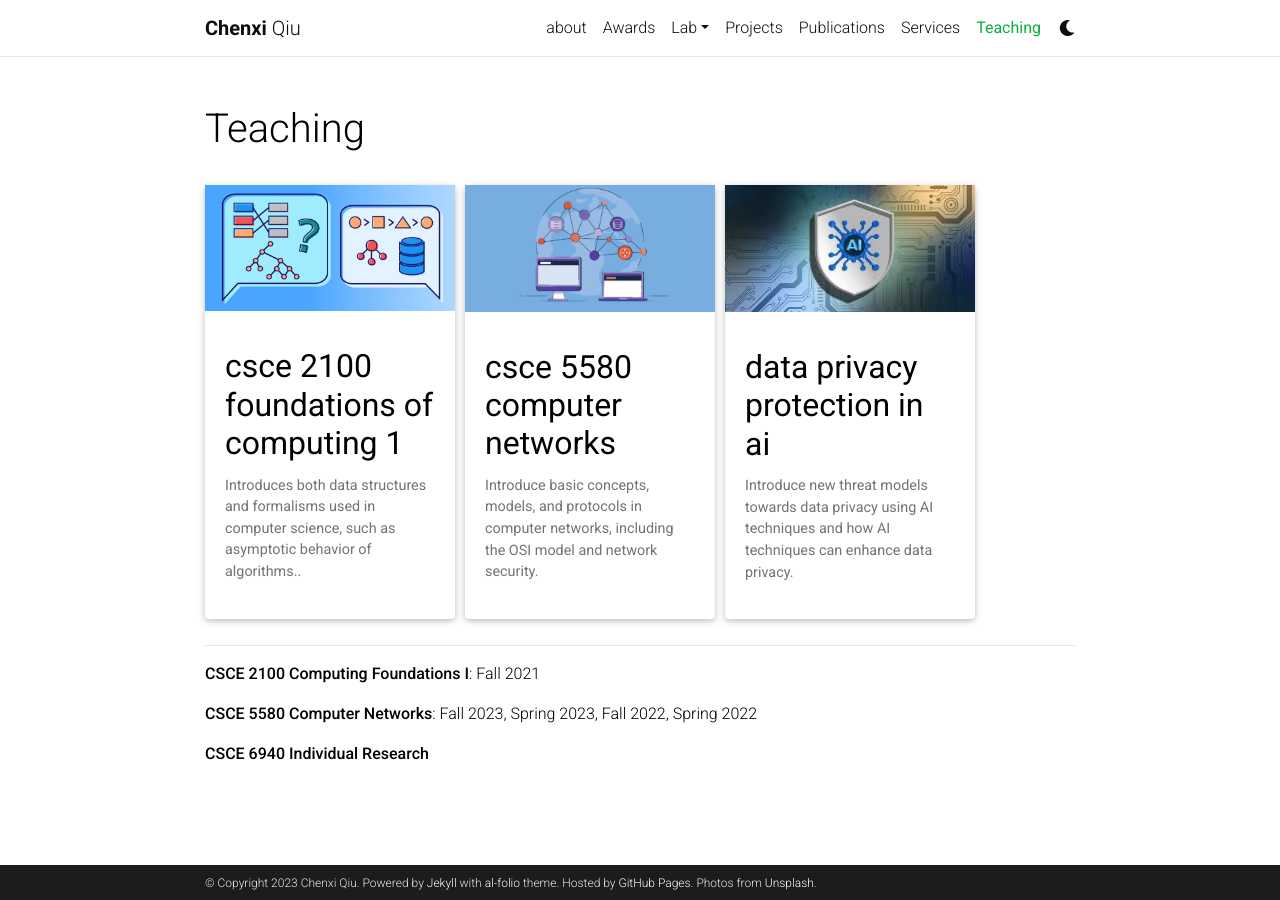
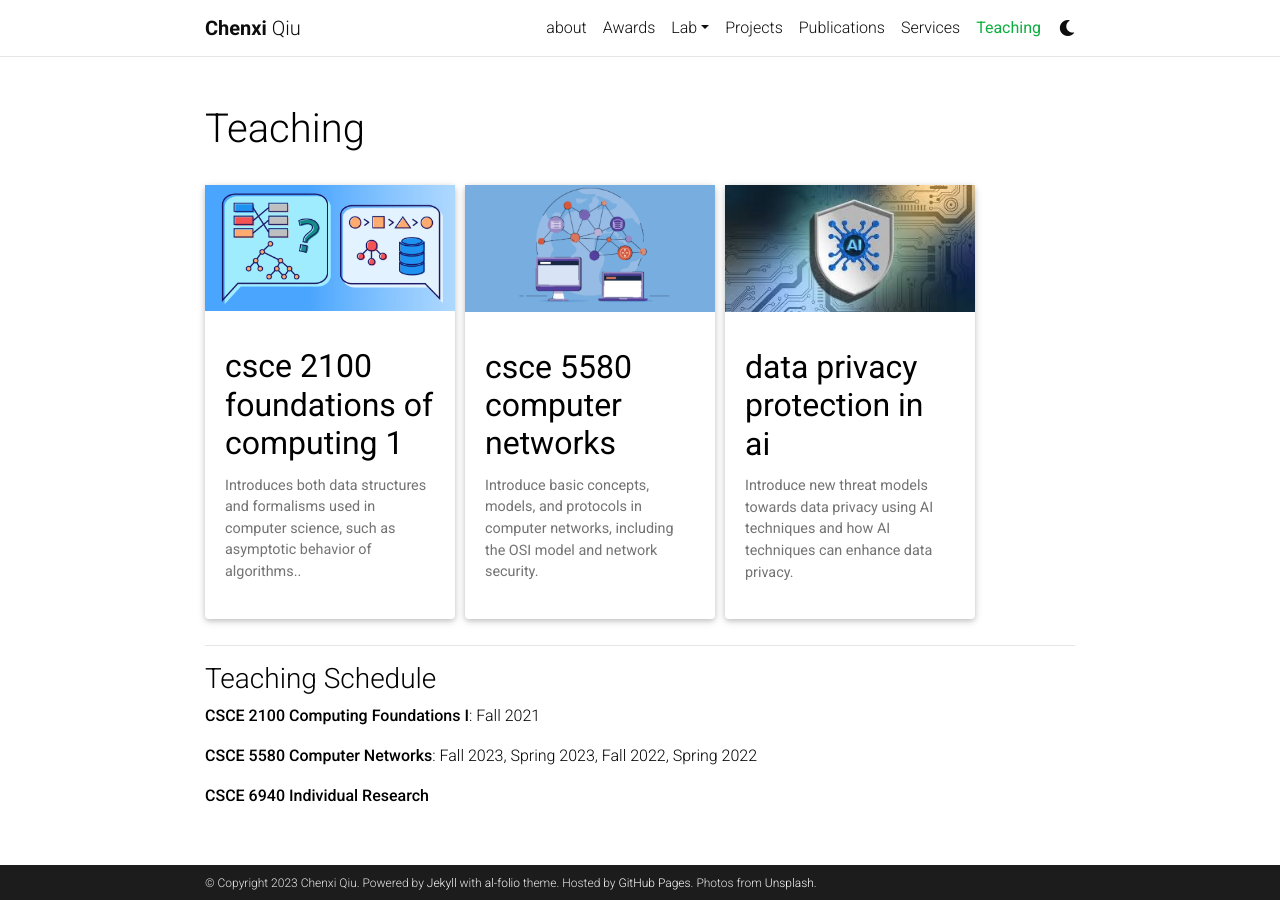
Before and after one commit to chenxiunt/chenxiunt.github.io, a Jekyll site: the page built from _pages/teaching.md, in a window 1280 px wide. Built offline with Jekyll 4.4.1, drawn with Linux system fonts in a browser that asks for light colours; full-size pictures stand in for the smaller copies a plugin makes; comment, search, counter and statistics services are not loaded; a style sheet for code colours, icons or effects is not loaded.

Commit message:
Update teaching.md

```diff
--- a/_pages/teaching.md
+++ b/_pages/teaching.md
@@ -57,6 +57,8 @@ horizontal: false
 
 ---
 
+### Teaching Schedule ###
+
 **CSCE 2100 Computing Foundations I**: Fall 2021
 
 **CSCE 5580 Computer Networks**: Fall 2023, Spring 2023, Fall 2022, Spring 2022
```
